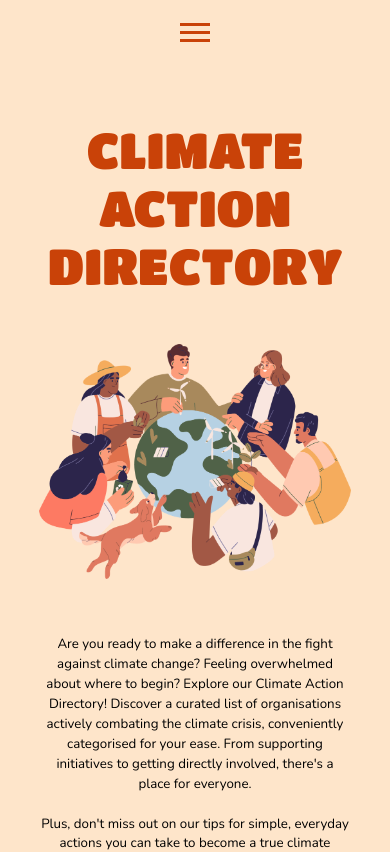
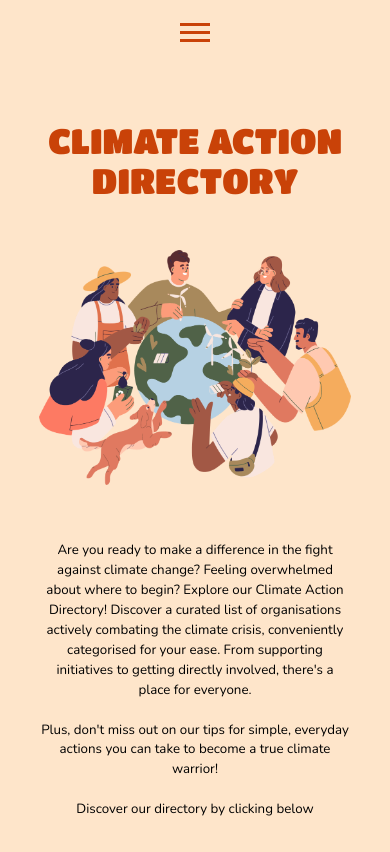
Before and after one commit to SimoneVeitch/climate-change-directory, a React (Create React App) app: page / in a window 390 px wide. Shown: the top 852 px of the page. Built offline with nearby package versions, Linux system fonts and the light colour scheme; data requests are answered from the project's data file.

Commit message:
Updated README

```diff
--- a/src/index.css
+++ b/src/index.css
@@ -705,6 +705,10 @@ h1 {
   margin-top: 20px;
 }
 
+.hero-copy h1 {
+  font-size: 35px;
+}
+
 h2 {
   font-size: 15px;
 }
```
Also changed, not shown: 1 other file (tests, documents, lock files or other folders).
